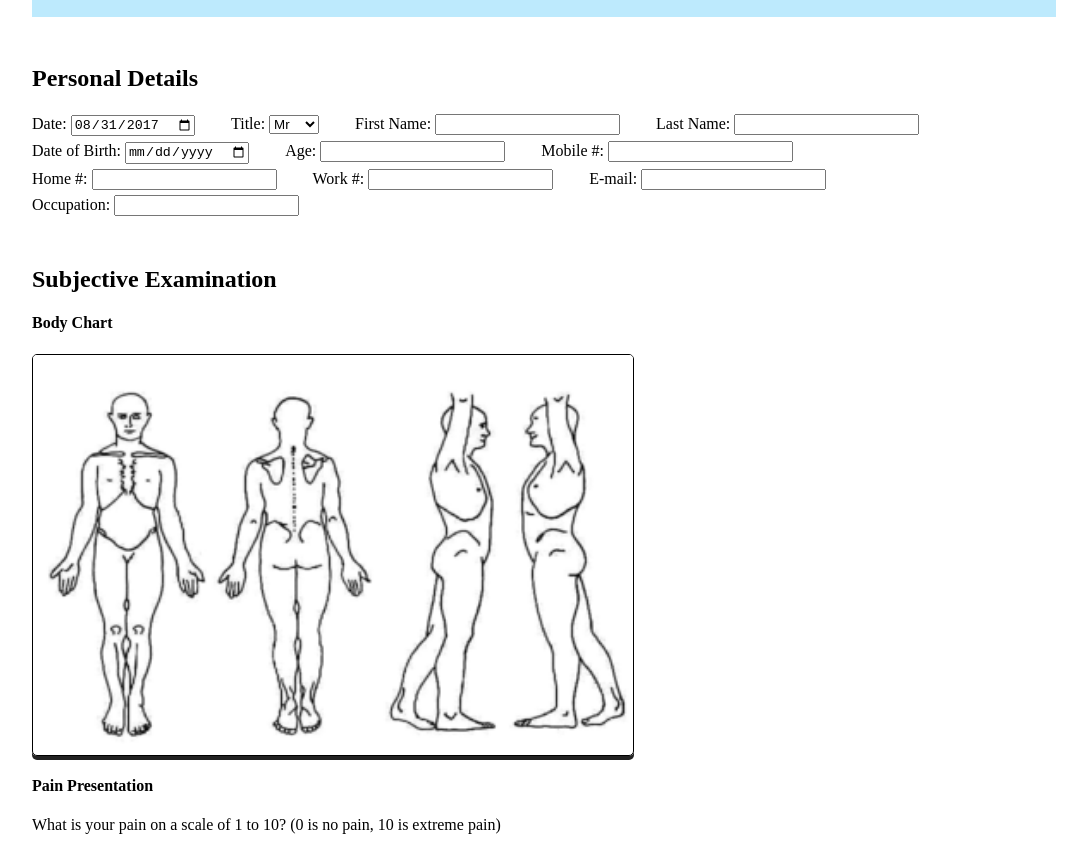
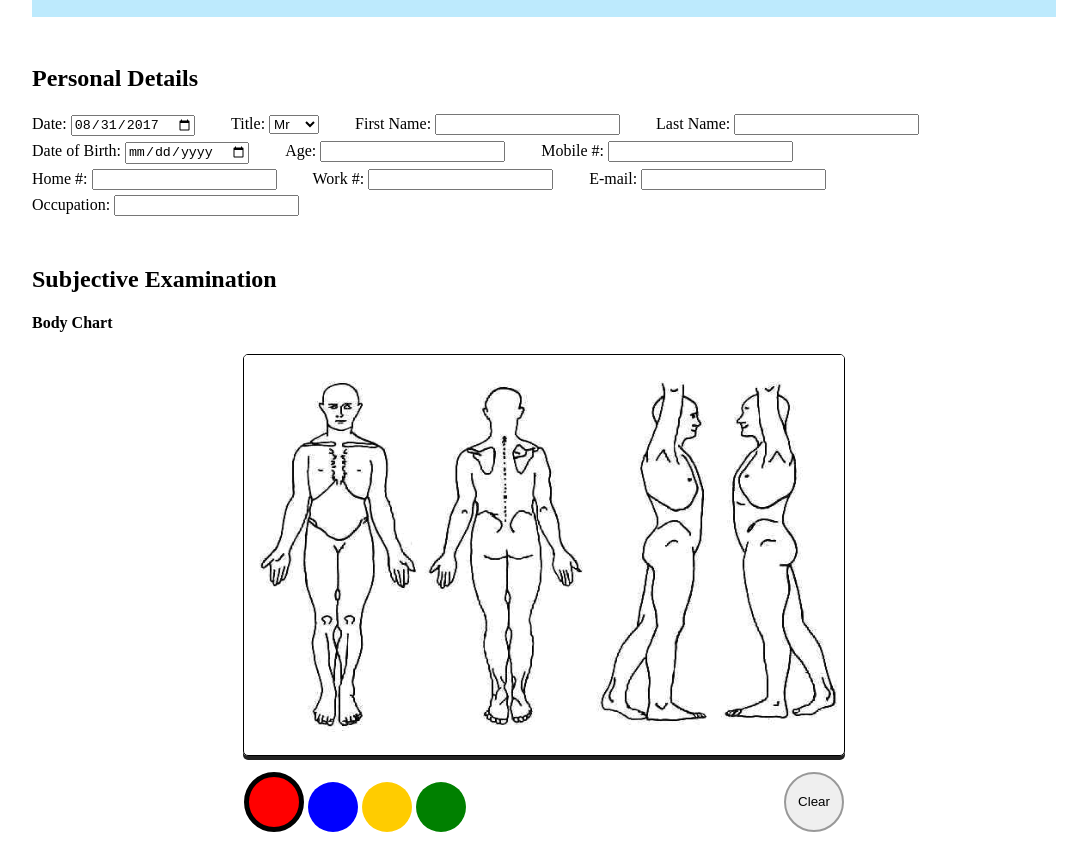
Before and after one commit to jeff-v-h/physiotherapy, a plain HTML site: page index.html in a window 1280 px wide. Shown: the part 103-950 px from the top of the page, without its empty margins (96-1183 px from the left). Drawn offline with Linux system fonts and the light colour scheme.

Commit message:
Add colour palette and clear function

```diff
--- a/css/style.css
+++ b/css/style.css
@@ -31,7 +31,28 @@
 /*
  * SUBJECTIVE & OBJECTIVE
  */
-canvas {
+
+.flex-container {
+ 	display: flex;
+ 	flex-wrap: wrap;
+ 	justify-content: space-around;
+ }
+
+.flex-container div {
+ 	min-width: 25%;
+ }
+
+
+/*
+ * SUBJECTIVE
+ */
+
+#myCanvas {
+	/** Note: do not create width and height here for canvas. It causes scaling issues
+	and blurring of image. It also causes draw events to not be right no mousepointer; **/
+	margin-left: auto;
+	margin-right: auto;
+	margin-bottom: 	1em;
 	display: block;
 	border-radius: 5px;
 	border: 1px solid black;
@@ -39,26 +60,70 @@ canvas {
 	cursor: url(../img/cursor.png), crosshair;
 }
 
- .flex-container {
- 	display: flex;
- 	flex-wrap: wrap;
- 	justify-content: space-around;
- }
+#controls {
+	margin-left: auto;
+	margin-right: auto;
+	width: 600px;
+	overflow: hidden;
+}
 
- .flex-container div {
- 	min-width: 25%;
- }
+#colours {
+	float: left;
+}
+
+#btn-clear {
+	float: right;
+	border: 2px solid #999999;
+	width: 60px;
+	height: 60px;
+	border-radius: 50%;
+}
+
+#colours div {
+	width: 50px;
+	height: 50px;
+	display: inline-block;
+	border-radius: 50%;
+}
+
+.red {
+	background-color: red;
+}
+
+.blue {
+	background-color: blue;
+}
+
+.yellow {
+	background-color: #ffcc00;
+}
+
+.green {
+	background-color: green;
+}
+
+.selected {
+	border: solid 5px black;
+}
+
+
+
+
+/*
+ * PHYSICAL (OBJECTIVE)
+ */
 
 #btn-submit {
 	width: 150px;
 	height: 40px;
 }
 
- /*
+
+/*
  * FOOTER
  */
 
- #footer {
+#footer {
 	max-width: 1024px;
 	background-color: #BDEAFD;
 	text-align: center;
@@ -67,4 +132,4 @@ canvas {
 	margin-top: 1em;
 	padding-bottom: 1em;
 	padding-top: 1em;
- }
+}
--- a/index.html
+++ b/index.html
@@ -71,6 +71,15 @@
 				<div id="body-chart">
 					<h4>Body Chart</h4>
 					<canvas id="myCanvas" width="600" height="400"></canvas>
+					<div id="controls">
+						<div id="colours">
+							<div class="red selected"></div>
+							<div class="blue"></div>
+							<div class="yellow"></div>
+							<div class="green"></div>
+						</div>
+						<button id="btn-clear" onclick="clearCanvas()">Clear</button>
+					</div>
 				</div>
 				<div id="vas" style="display: block">
 					<h4>Pain Presentation</h4>
--- a/js/app.js
+++ b/js/app.js
@@ -29,27 +29,28 @@ $('#dob').focusout(function() {
 });
 
 // Add body chart image to canvas
-function loadCanvas() { //getContext below only works on DOM element, not jQuery object. Hence getElementById is used
-	var canvas = document.getElementById("myCanvas");
-	var context = canvas.getContext('2d');
+// getContext() below only works on DOM element, not jQuery object. Hence getElementById is used
+var canvas = document.getElementById("myCanvas");
+var context = canvas.getContext('2d');
 
+function loadCanvas() {
 	var img = new Image();
 	var x = 0;
-	var y = -10;
+	var y = -20;
 	var imgWidth = canvas.width;
 	var imgHeight = canvas.height;
 
 	img.onload = function() {
 		context.drawImage(img, x, y, imgWidth, imgHeight);
 	}
-	img.src = "img/body_chart_0.5x.png";
+	img.src = "img/body_chart.png";
 }
 loadCanvas();
 
 // Create drawing capabilities onto canvas
-var colour = 'red';
+var colour = $('.selected').css('background-color');
 var $canvas = $('#myCanvas');
-var context = $canvas[0].getContext("2d");
+var $context = $canvas[0].getContext("2d");
 var lastEvent;
 var mouseDown = false;
 
@@ -59,16 +60,29 @@ $canvas.mousedown(function(event) {
 }).mousemove(function(event) {
 	// Draw lines
 	if (mouseDown) {
-		context.beginPath();
-		context.moveTo(lastEvent.offsetX, lastEvent.offsetY);
-		context.lineTo(event.offsetX, event.offsetY);
-		context.strokeStyle = colour;
-		context.stroke();
+		$context.beginPath();
+		$context.moveTo(lastEvent.offsetX, lastEvent.offsetY);
+		$context.lineTo(event.offsetX, event.offsetY);
+		$context.strokeStyle = colour;
+		$context.stroke();
 		lastEvent = event;
 	}
 }).mouseup(function() {
 	mouseDown = false;
 });
+
+// Selection of colour
+$('#colours').on('click', 'div', function() {
+	$(this).siblings().removeClass('selected');
+	$(this).addClass('selected');
+	colour = $(this).css('background-color');
+});
+
+// Clear canvas function for button
+function clearCanvas() {
+	context.clearRect(0, 0, canvas.width, canvas.height);
+	loadCanvas();
+}
 
 
 // Add inputs when buttons are clicked
```
